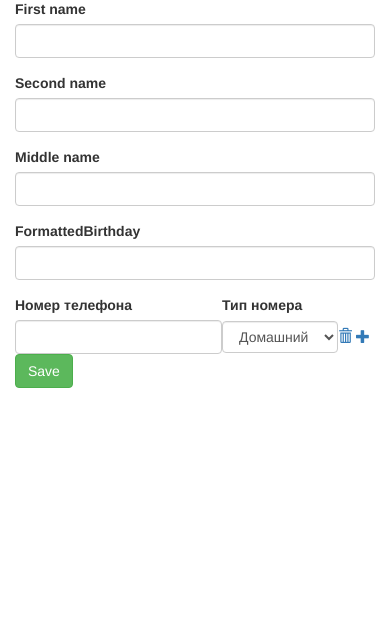
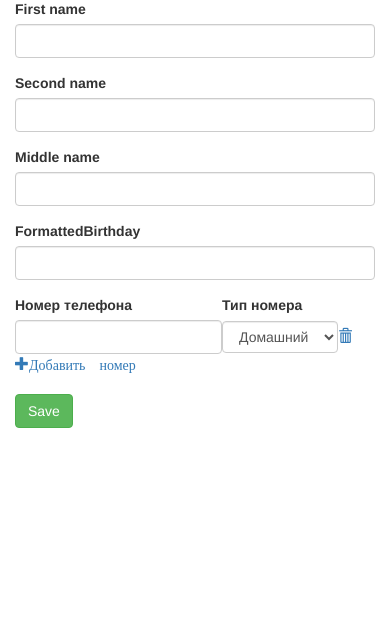
Before and after one commit to renatms/phonebookru, a Yii app: template views/abonent/create.php in a window 390 px wide. Shown: the part 141-768 px from the top of the page. Run offline with PHP 8.4 and a stand-in for Yii, Linux system fonts and the light colour scheme; the template is opened without the code that fills it, so the values that code supplies are empty; form fields are guessed from the names that the template uses; some libraries are stand-ins or nearby versions.

Commit message:
2_update_add_phone

```diff
--- a/views/abonent/_form.php
+++ b/views/abonent/_form.php
@@ -11,7 +11,7 @@ use kartik\date\DatePicker;
 /* @var $phone app\models\Phone */
 /* @var $group app\models\Group[] */
 /* @var $form yii\widgets\ActiveForm */
-/* @var $update */
+/* @var $update bool */
 
 \app\assets\PhoneAsset::register($this);
 ?>
@@ -66,9 +66,9 @@ use kartik\date\DatePicker;
                     </td>
                 </tr>
             <?php endforeach; ?>
-        <?php endif; ?>
 
 
+        <?php else: ?>
             <tr>
                 <td>
 
@@ -93,12 +93,16 @@ use kartik\date\DatePicker;
                 </td>
                 <td>
                     <a class="glyphicon glyphicon-trash" onclick="return deleteField(this)" href="#"></a>
-                <a class="glyphicon glyphicon-plus" onclick="return addField()" href="#"></a>
                 </td>
             </tr>
 
+        <?php endif; ?>
+
     </table>
 
+    <a class="glyphicon glyphicon-plus" onclick="return addField()" href="#">Добавить номер</a>
+    <br/>
+    <br/>
     <div class="form-group">
         <?= Html::submitButton('Save', ['class' => 'btn btn-success']) ?>
     </div>
--- a/views/abonent/create.php
+++ b/views/abonent/create.php
@@ -6,7 +6,7 @@ use yii\helpers\Html;
 /* @var $this yii\web\View */
 /* @var $model app\models\Abonent */
 /* @var $phone app\models\Phone */
-/* @var $update */
+/* @var $update bool */
 
 $this->title = 'Новый контакт';
 $this->params['breadcrumbs'][] = ['label' => 'Контакты', 'url' => ['index']];
--- a/views/abonent/update.php
+++ b/views/abonent/update.php
@@ -6,7 +6,7 @@ use yii\helpers\Html;
 /* @var $model app\models\Abonent */
 /* @var $phone app\models\Phone[] */
 /* @var $group app\models\Group[] */
-/* @var $update */
+/* @var $update bool */
 
 $this->title = 'Обновить данные контакта:';
 $this->params['breadcrumbs'][] = ['label' => 'Контакты', 'url' => ['index']];
--- a/web/js/phone.js
+++ b/web/js/phone.js
@@ -17,6 +17,7 @@ function deleteField(a) {
     // Возвращаем false, чтобы не было перехода по сслыке
     return false;
 }
+
 function addField() {
 
     // Проверяем, не достигло ли число полей максимума
@@ -38,8 +39,7 @@ function addField() {
         "<option value=\"3\">Сотовый</option>" +
         "<option value=\"4\">Главный</option>" +
         "</select></td>" +
-        "<td><br /><a class=\"glyphicon glyphicon-trash\" onclick=\"return deleteField(this)\" href=\"#\"></a> " +
-        "<a class=\"glyphicon glyphicon-plus\" onclick=\"return addField()\" href=\"#\"></a></td>";
+        "<td><br /><a class=\"glyphicon glyphicon-trash\" onclick=\"return deleteField(this)\" href=\"#\"></a></td>";
 
     // Добавляем новый узел в конец списка полей
     document.getElementById("parentId").appendChild(tr);
```
Lines whose indentation alone changed are shown as unchanged.
